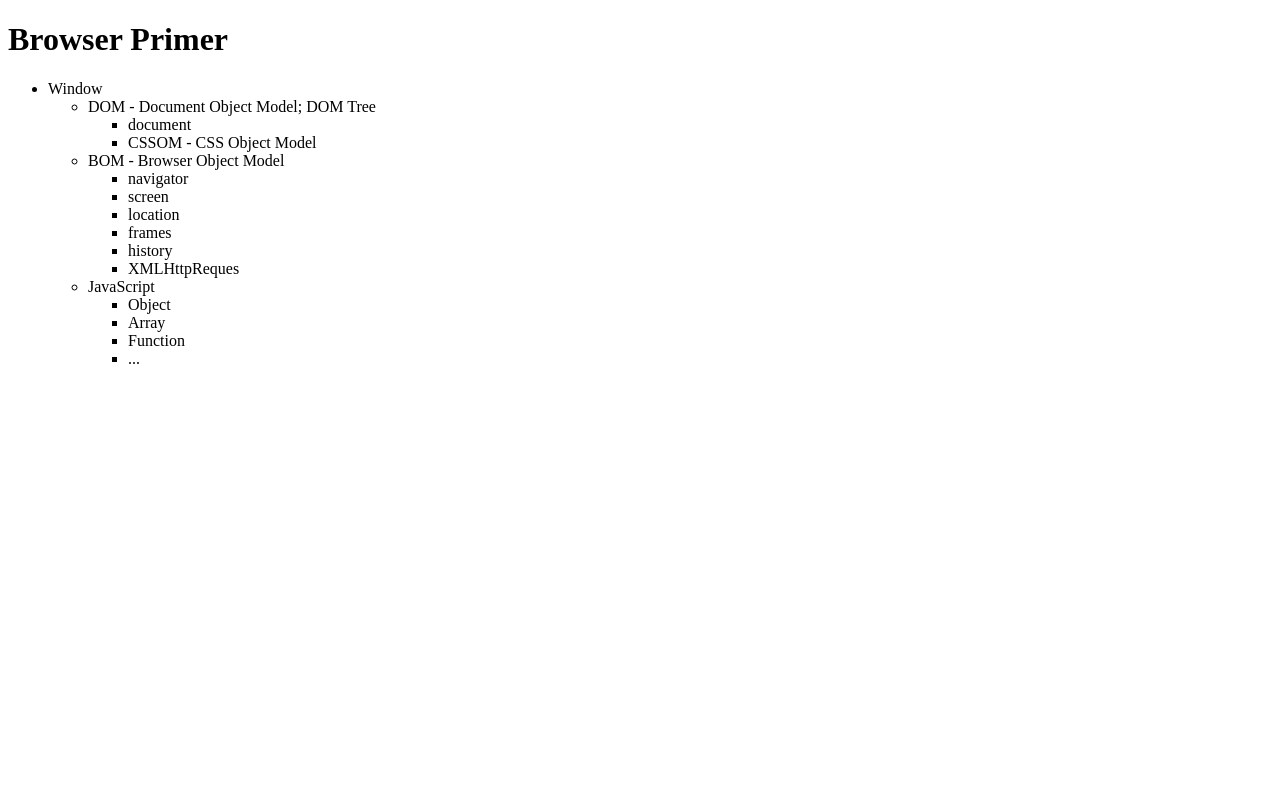
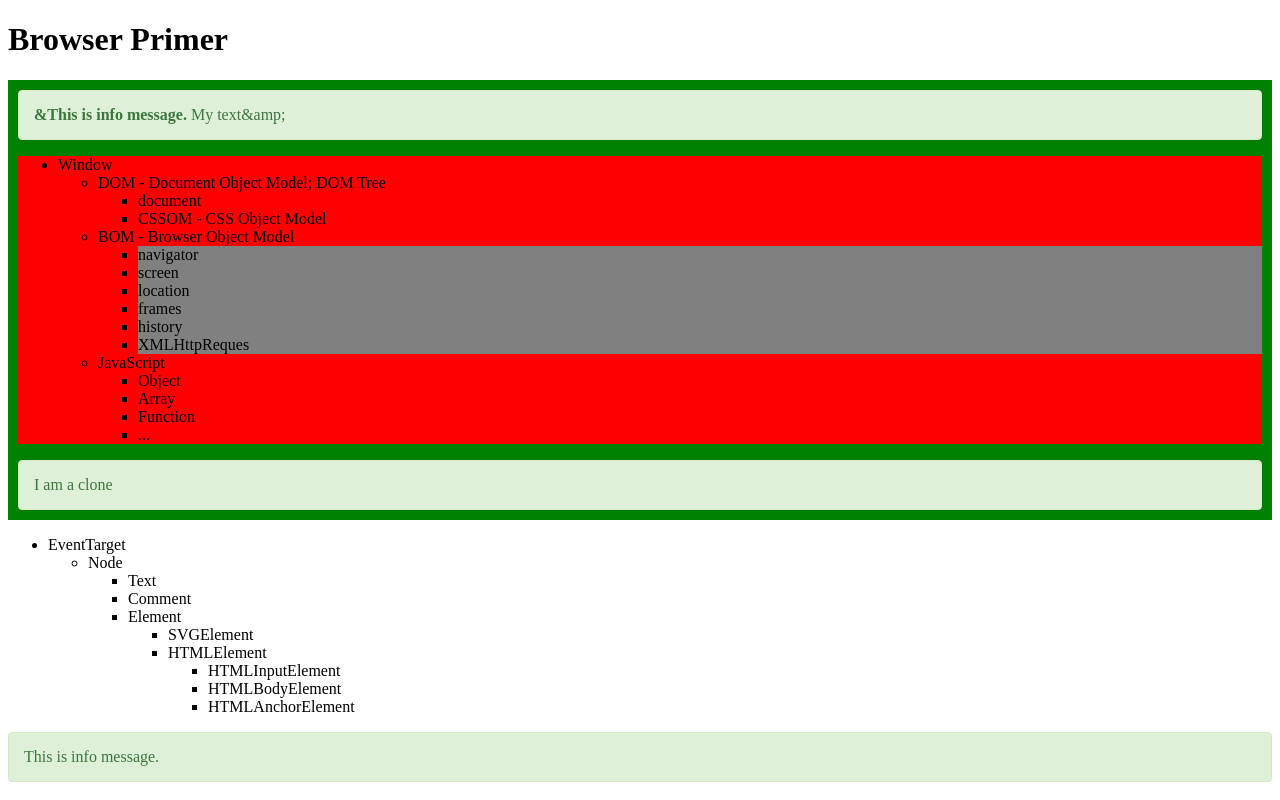
Before and after one commit to vs192ef34/browser-primer, a website: page public/index.html in a window 1280 px wide. Drawn offline with Linux system fonts and the light colour scheme.

Commit message:
Show basic DOM operations

```diff
--- a/public/index.html
+++ b/public/index.html
@@ -1,41 +1,75 @@
 <!DOCTYPE html>
 <html lang="en">
   <head>
-  <meta charset="UTF-8">
-  <meta name="viewport" content="width=device-width, initial-scale=1.0">
+    <meta charset="UTF-8" />
+    <meta name="viewport" content="width=device-width, initial-scale=1.0" />
     <title>Browser Primer</title>
+    <style>
+      .alert {
+        padding: 15px;
+        border: 1px solid #d6e9c6;
+        border-radius: 4px;
+        color: #3c763d;
+        background-color: #dff0d8;
+      }
+    </style>
   </head>
-<body>
+  <body id="body-id" myCoolAttribute="content!!!">
     <noscript>Turn JS on, pleeease</noscript>
     <h1>Browser Primer</h1>
     <div id="root">
-    <ul>
+      <ul id="topic-list">
         <li>Window</li>
         <ul>
           <li>DOM - Document Object Model; DOM Tree</li>
-        <ul>
+          <ul class="sub-list1">
             <li>document</li>
             <li>CSSOM - CSS Object Model</li>
           </ul>
           <li>BOM - Browser Object Model</li>
-        <ul>
-          <li>navigator</li>
-          <li>screen</li>
-          <li>location</li>
-          <li>frames</li>
-          <li>history</li>
-          <li>XMLHttpReques</li>
+          <ul class="sub-list2">
+            <li class="for-query">navigator</li>
+            <li class="for-query">screen</li>
+            <li class="for-query">location</li>
+            <li class="for-query">frames</li>
+            <li class="for-query">history</li>
+            <li class="for-query">XMLHttpReques</li>
           </ul>
           <li>JavaScript</li>
-        <ul>
-          <li>Object</li>
+          <ul class="sub-list3">
+            <li class="for-query">Object</li>
             <li>Array</li>
-          <li>Function</li>
+            <li class="function-sub-item">Function</li>
             <li>...</li>
           </ul>
         </ul>
       </ul>
     </div>
-  <script src="../src/index.js"></script>
+    <ul>
+      <li>EventTarget</li>
+      <ul>
+        <li>Node</li>
+        <ul>
+          <li>Text</li>
+          <li>Comment</li>
+          <li>Element</li>
+          <ul>
+            <li>SVGElement</li>
+            <li>HTMLElement</li>
+            <ul>
+              <li>HTMLInputElement</li>
+              <li>HTMLBodyElement</li>
+              <li>HTMLAnchorElement</li>
+            </ul>
+          </ul>
+        </ul>
+      </ul>
+    </ul>
+    <script type="module">
+      import { buildPage, renderPage } from "../src/index.js";
+
+      buildPage();
+      // rebderPage();
+    </script>
   </body>
 </html>
--- a/src/index.js
+++ b/src/index.js
@@ -1,13 +1,160 @@
+/* eslint-disable import/prefer-default-export */
 /* eslint-disable no-console */
 
-function sayHiToBrowser() {
-  console.log("Hi, browser!!!");
+const browserTree = {
+  label: "Window",
+  children: [
+    {
+      label: "DOM - Document Object Model; DOM Tree",
+      children: [
+        {
+          label: "document",
+          children: [],
+        },
+        {
+          label: "CSSOM - CSS Object Model",
+          children: [],
+        },
+      ],
+    },
+    {
+      label: "BOM - Browser Object Model",
+      children: [
+        {
+          label: "navigator",
+          children: [],
+        },
+        {
+          label: "screen",
+          children: [],
+        },
+        {
+          label: "location",
+          children: [],
+        },
+        {
+          label: "frames",
+          children: [],
+        },
+        {
+          label: "history",
+          children: [],
+        },
+        {
+          label: "XMLHttpReques",
+          children: [],
+        },
+      ],
+    },
+    {
+      label: "JavaScript",
+      children: [
+        {
+          label: "Object",
+          children: [],
+        },
+        {
+          label: "Array",
+          children: [],
+        },
+        {
+          label: "Function",
+          children: [],
+        },
+        {
+          label: "...",
+          children: [],
+        },
+      ],
+    },
+  ],
+};
+
+// рекурсия
+
+const nodesHierarchy = {};
+
+function renderTree(tree) {
+  const rootUlElement = document.createElement("ul");
+
+  // conver tree into elements
+
+  return rootUlElement;
 }
 
-// console.log(globalThis);
-console.log(window.innerHeight);
+export function renderPage() {
+  const browserTreeList = renderTree(browserTree);
+  const nodesHierarchyList = renderTree(nodesHierarchy);
 
-document.body.style.background = "white";
+  const rootDiv = document.getElementById("root");
+  rootDiv.append(browserTreeList);
+  rootDiv.append(nodesHierarchyList);
+}
 
-console.log(navigator.userAgent);
-console.log(navigator.platform);
+export function buildPage() {
+  document.body.myOwnData = {
+    name: "Js",
+    place: "IT-Academy",
+  };
+
+  document.body.sayHello = function () {
+    alert("Hi!!!!");
+  };
+
+  const rootDiv = document.getElementById("root");
+  rootDiv.style.background = "green";
+  rootDiv.style.padding = "10px";
+
+  const topicList = document.getElementById("topic-list");
+  topicList.style.background = "red";
+
+  const sl1 = document.querySelector(".sub-list1");
+  const r1 = sl1.querySelector(".for-query");
+
+  const sl2 = document.querySelector(".sub-list2");
+  const r2 = sl2.querySelector(".for-query");
+
+  const sl3 = document.querySelector(".sub-list3");
+  const r3 = sl3.querySelector(".for-query");
+
+  const subItem = document.querySelectorAll(".function-sub-item");
+
+  sl2.childNodes.forEach((node) => {
+    if (node.innerText !== undefined) {
+      node.style.background = "blue";
+    }
+  });
+
+  sl2
+    .querySelectorAll("li")
+    .forEach((node) => (node.style.background = "yellow"));
+
+  for (let i = 0; i < sl2.children.length; i++) {
+    sl2.children[i].style.background = "gray";
+  }
+
+  // alert(document.body.id);
+  // alert(document.body.getAttribute("myCoolAttribute"));
+  const textNode = document.createTextNode(" My text&amp;");
+
+  const infoMessage = document.createElement("div");
+  infoMessage.className = "alert";
+  infoMessage.innerHTML = "<strong>&amp;This is info message.</strong>";
+
+  infoMessage.append(textNode);
+
+  const bodyInfoMessage = document.createElement("div");
+  bodyInfoMessage.className = "alert";
+  bodyInfoMessage.innerHTML = "This is info message.";
+
+  document.body.append(bodyInfoMessage);
+
+  rootDiv.prepend(infoMessage);
+
+  const clone = infoMessage.cloneNode(true);
+  clone.innerHTML = "I am a clone";
+
+  rootDiv.append(clone);
+
+  // rootDiv.remove();
+}
```
Lines whose indentation alone changed are shown as unchanged.
